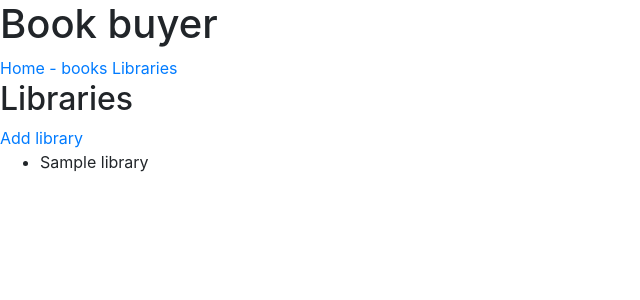
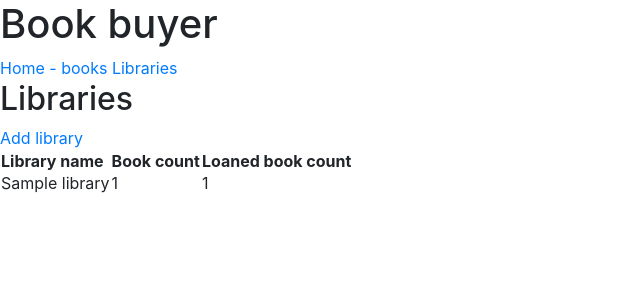
Before and after one commit to rklyne/hexagonal-django, a Django app: page /library/ in a window 1280 px wide. Shown: the top 300 px of the page, without its empty margins (0-640 px from the left). Run offline with Django 3.2, Linux system fonts and the light colour scheme; tables that the repository leaves empty hold one stand-in row (values such as "Sample post"); some libraries are stand-ins or nearby versions.

Commit message:
Adding books to libraries

```diff
--- a/books/templates/list.html
+++ b/books/templates/list.html
@@ -4,7 +4,7 @@ Showing {{ books|length }} books.
 <table>
     <tr><th>Title</th><th>Author</th></tr>
     {% for book in books %}
-        <tr><td>{{book.title}}</td><td>{{book.author.name}}</td></tr>
+    <tr><td>{{book.title}}</td><td>{{book.author.name}}</td><td><a href="{% url 'library-book-add' book_id=book.id %}">Add to library</a></td></tr>
     {% endfor %}
 </table>
 {% endblock %}
--- a/library/models.py
+++ b/library/models.py
@@ -10,6 +10,14 @@ class Library(models.Model):
     city_name = models.CharField(max_length=500)
     reference_library = models.BooleanField(default=False)
 
+    @property
+    def book_count(self):
+        return self.inventory.count()
+
+    @property
+    def loaned_book_count(self):
+        return self.inventory.filter(on_loan=True).count()
+
 
 class LibraryOwnedBook(models.Model):
     library = models.ForeignKey(Library, related_name='inventory')
--- a/library/templates/library/library_list.html
+++ b/library/templates/library/library_list.html
@@ -3,9 +3,18 @@
 {% block content %}
     <h2>Libraries</h2>
     <a href="{% url 'library-create' %}">Add library</a>
-    <ul>
+    <table>
+        <tr>
+            <th>Library name</th>
+            <th>Book count</th>
+            <th>Loaned book count</th>
+        </tr>
         {% for library in object_list %}
-            <li>{{ library.name }}</li>
+        <tr>
+            <td>{{ library.name }}</td>
+            <td>{{ library.book_count }}</td>
+            <td>{{ library.loaned_book_count }}</td>
+        </tr>
         {% endfor %}
-    </ul>
+    </table>
 {% endblock %}
--- a/library/urls.py
+++ b/library/urls.py
@@ -1,9 +1,10 @@
 from django.conf.urls import url
 
-from .views import LibraryList, CreateLibrary
+from .views import LibraryList, LibraryCreate, LibraryBookAdd
 
 
 urlpatterns = [
-    url(r'^new', CreateLibrary.as_view(), name='library-create'),
+    url(r'^new', LibraryCreate.as_view(), name='library-create'),
+    url(r'^add-book/(?P<book_id>.+)', LibraryBookAdd.as_view(), name='library-book-add'),
     url(r'^', LibraryList.as_view(), name='library-list'),
 ]
--- a/library/views.py
+++ b/library/views.py
@@ -5,16 +5,17 @@ from django.contrib import messages
 from django.urls import reverse_lazy
 from django.views.generic import ListView, FormView
 
-from .models import Library
-from .forms import CreateLibraryForm
+from books.models import Book
+from .models import Library, LibraryOwnedBook
+from .forms import LibraryCreateForm, LibraryBookAddForm
 
 
 class LibraryList(ListView):
     model = Library
 
 
-class CreateLibrary(FormView):
-    form_class = CreateLibraryForm
+class LibraryCreate(FormView):
+    form_class = LibraryCreateForm
     template_name = 'library/library_create.html'
     success_url = reverse_lazy('library-list')
 
@@ -22,4 +23,26 @@ class CreateLibrary(FormView):
         data = form.cleaned_data
         Library.objects.create(name=data['name'], city_name=data['city_name'])
         messages.info(self.request, "Library record created")
-        return super(CreateLibrary, self).form_valid(data)
+        return super(LibraryCreate, self).form_valid(data)
+
+
+class LibraryBookAdd(FormView):
+    form_class = LibraryBookAddForm
+    template_name = 'library/library_book_add.html'
+    success_url = reverse_lazy('library-list')
+
+    def get_context_data(self, **kwargs):
+        context = super(LibraryBookAdd, self).get_context_data(**kwargs)
+        context['book'] = Book.objects.get(id=self.kwargs['book_id'])
+        return context
+
+    def form_valid(self, form):
+        data = form.cleaned_data
+        book_id = self.kwargs['book_id']
+        book = Book.objects.get(id=book_id)
+        library = data['library']
+        for _ in range(data['quantity']):
+            LibraryOwnedBook.objects.create(
+                library=library, book=book)
+        messages.info(self.request, "Library record created")
+        return super(LibraryBookAdd, self).form_valid(data)
```
Also changed, not shown: library/forms.py (+8 -1 lines), library/templates/library/library_book_add.html (added, +14 -0 lines), library/tests/test_views.py (+24 -2 lines).
